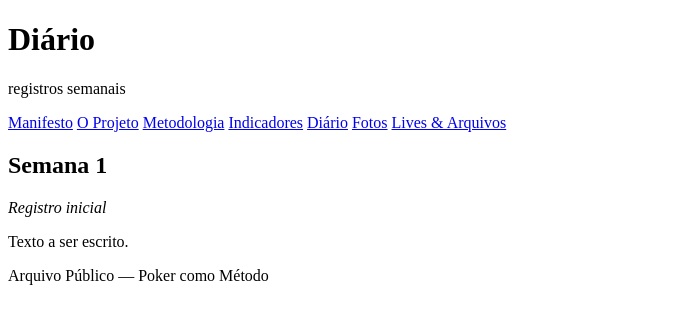
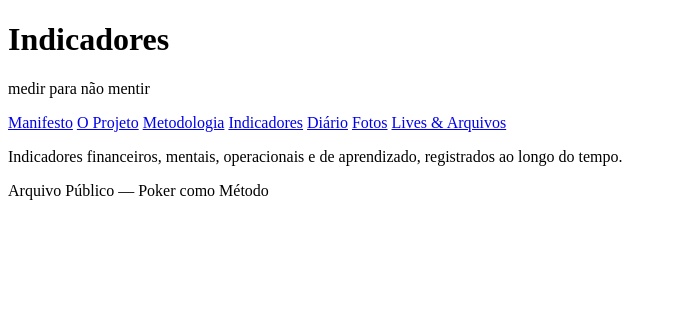
Before and after one commit to derickcosta816/derickcosta816.github.io, a plain HTML site: page diario.html in a window 1280 px wide. Shown: the whole page, without its empty margins (0-673 px from the left). Drawn offline with Linux system fonts and the light colour scheme.

Commit message:
Update diario.html

```diff
--- a/diario.html
+++ b/diario.html
@@ -2,7 +2,7 @@
 <html lang="pt-BR">
 <head>
   <meta charset="UTF-8">
-  <title>Diário — Escritor Apostador</title>
+  <title>Indicadores — Escritor Apostador</title>
   <meta name="viewport" content="width=device-width, initial-scale=1.0">
   <link rel="stylesheet" href="style.css">
 </head>
@@ -10,8 +10,8 @@
 <body>
 
 <header>
-  <h1>Diário</h1>
-  <p class="subtitulo">registros semanais</p>
+  <h1>Indicadores</h1>
+  <p class="subtitulo">medir para não mentir</p>
 
   <nav class="nav-principal">
     <a href="index.html">Manifesto</a>
@@ -26,10 +26,12 @@
 
 <main>
 
-<section class="diario-entry">
-  <h2>Semana 1</h2>
-  <em>Registro inicial</em>
-  <p>Texto a ser escrito.</p>
+<section>
+  <p>
+    Indicadores financeiros, mentais,
+    operacionais e de aprendizado,
+    registrados ao longo do tempo.
+  </p>
 </section>
 
 </main>
```
